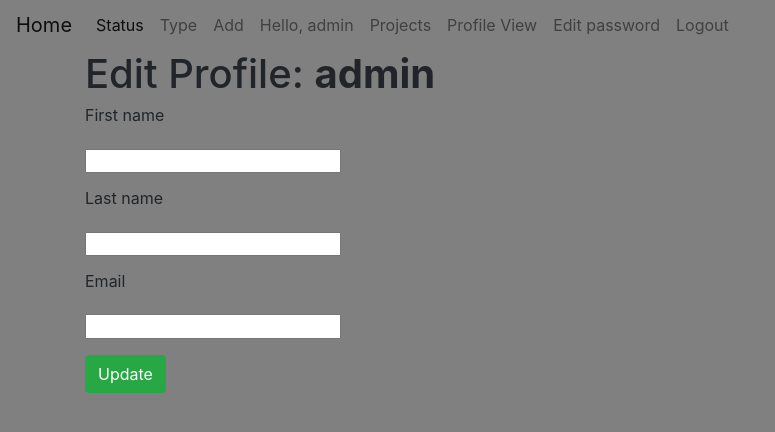
After one commit to samatuulu/python_group_3_homework_49_bektursun_samatbek_uulu, a Django app: page /accounts/profile/1/update/ in a window 1280 px wide. The commit adds this page. Shown: the top 432 px of the page, without its empty margins (0-775 px from the left). Run offline with Django 3.2, Linux system fonts and the light colour scheme; a user stored in the database is signed in; data comes from the database, SQL or seed files in the repository; some libraries are stand-ins or nearby versions.

Commit message:
Users can update their profile page.

```diff
--- a/source/accounts/forms.py
+++ b/source/accounts/forms.py
@@ -65,3 +65,10 @@ class UserCreationForm(forms.ModelForm):
     class Meta:
         model = User
         fields = ['username', 'password', 'password_confirm', 'first_name', 'last_name', 'email']
+
+
+class UserUpdateForm(forms.ModelForm):
+    class Meta:
+        model = User
+        fields = ['first_name', 'last_name', 'email']
+        labels = {'first_name': 'First name', 'last_name': 'Last name', 'email': 'Email'}
--- a/source/accounts/templates/user_detail.html
+++ b/source/accounts/templates/user_detail.html
@@ -5,7 +5,7 @@
 
 {% block menu %}
     {% if user_obj == request.user %}
-    <li><a class="nav-item nav-link" href="#">Edit</a></li>
+    <li><a class="nav-item nav-link" href="{% url 'accounts:user_update' user_obj.pk %}">Edit</a></li>
     <li><a class="nav-item nav-link" href="#">Edit password</a></li>
      {% endif %}
 {% endblock %}
@@ -15,5 +15,4 @@
     <p>First name: {{ user_obj.first_name }} </p>
     <p>Last name: {{ user_obj.last_name  }}</p>
     <p>Email: {{ user_obj.email }}</p>
-
 {% endblock %}
--- /dev/null
+++ b/source/accounts/templates/user_update.html
@@ -0,0 +1,18 @@
+{% extends 'base.html' %}
+{% block title %}
+    {{ user_obj.username }}
+{% endblock %}
+
+{% block menu %}
+    {% if user_obj == request.user %}
+    <li><a class="nav-item nav-link" href="{% url 'accounts:user_detail' user_obj.pk %}">Profile View</a></li>
+    <li><a class="nav-item nav-link" href="#">Edit password</a></li>
+     {% endif %}
+{% endblock %}
+
+{% block content %}
+    <h1>Edit Profile: <b>{{ user_obj.username }}</b></h1>
+    <form action="{% url 'accounts:user_update' user_obj.pk %}" method="post">
+        {% include 'partial/project_cu.html' with button_text="Update" %}
+    </form>
+{% endblock %}
--- a/source/accounts/urls.py
+++ b/source/accounts/urls.py
@@ -1,11 +1,12 @@
 from django.urls import path
-from accounts.views import login_view, logout_view, register_view, UserDetailView
+from accounts.views import login_view, logout_view, register_view, UserDetailView, UserUpdateView
 
 urlpatterns = [
     path('login/', login_view, name='login'),
     path('logout/', logout_view, name='logout'),
     path('create/', register_view, name='create'),
     path('profile/<pk>/', UserDetailView.as_view(), name='user_detail'),
+    path('profile/<pk>/update/', UserUpdateView.as_view(), name='user_update'),
 
 ]
 
--- a/source/accounts/views.py
+++ b/source/accounts/views.py
@@ -1,10 +1,12 @@
 from django.contrib.auth import authenticate, login, logout
 from django.contrib.auth.decorators import login_required
+from django.contrib.auth.mixins import UserPassesTestMixin
 from django.contrib.auth.models import User
 from django.shortcuts import redirect, render
-from django.views.generic import DetailView
+from django.urls import reverse
+from django.views.generic import DetailView, UpdateView
 
-from .forms import UserCreationForm
+from .forms import UserCreationForm, UserUpdateForm
 
 
 def login_view(request):
@@ -47,3 +49,16 @@ class UserDetailView(DetailView):
     model = User
     template_name = 'user_detail.html'
     context_object_name = 'user_obj'
+
+
+class UserUpdateView(UserPassesTestMixin, UpdateView):
+    model = User
+    template_name = 'user_update.html'
+    context_object_name = 'user_obj'
+    form_class = UserUpdateForm
+
+    def test_func(self):
+        return self.get_object() == self.request.user
+
+    def get_success_url(self):
+        return reverse('accounts:user_detail', kwargs={'pk': self.object.pk})
--- a/source/issuetracker/static/css/style.css
+++ b/source/issuetracker/static/css/style.css
@@ -1,5 +1,6 @@
 body{
     background-color: gray;
+    line-height: unset;
 }
 
 .pagination {
```
